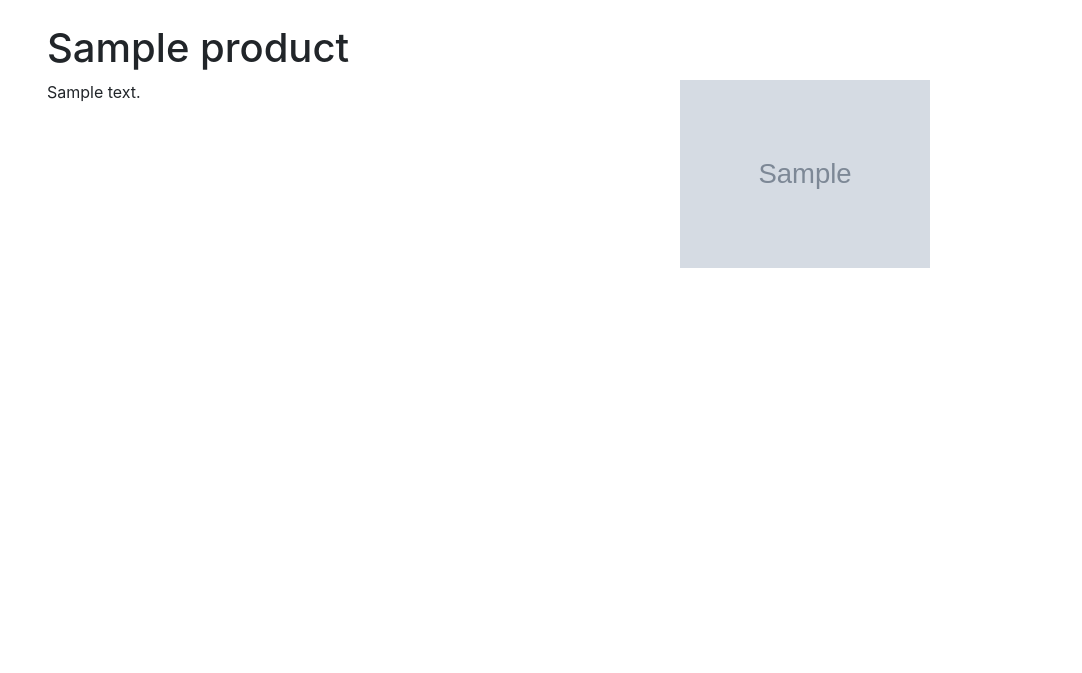
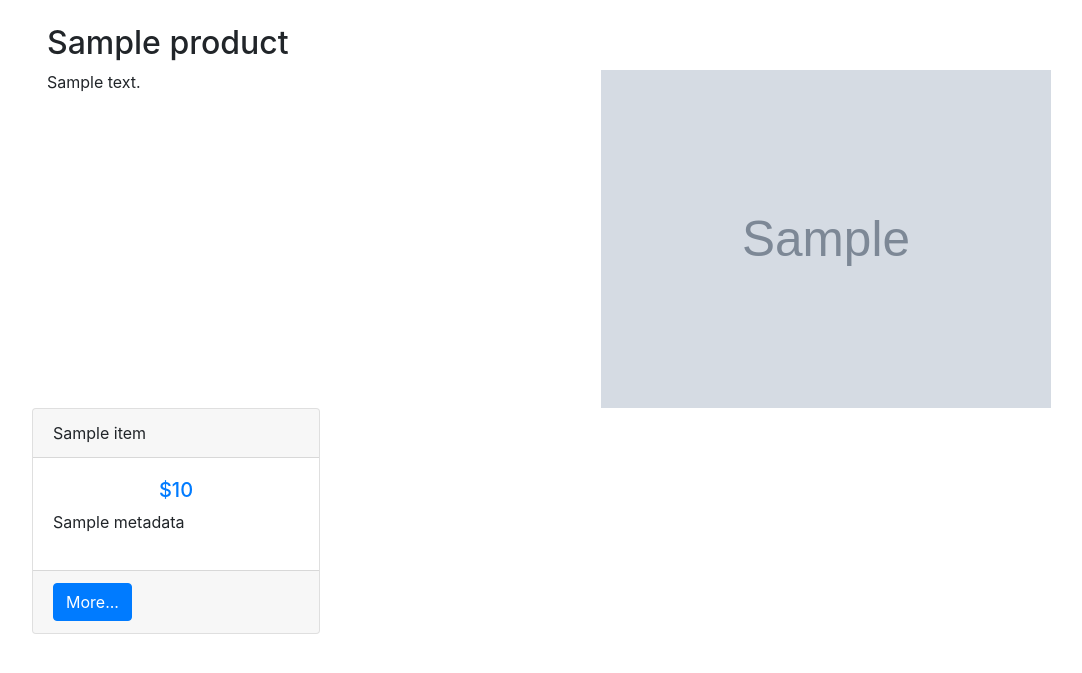
Before and after one commit to BTsykaniuk/computools, a Django app: template templates/product.html in a window 1280 px wide. Shown: the part 56-729 px from the top of the page, without its empty margins (133-1215 px from the left). Run offline with Django 3.2, Linux system fonts and the light colour scheme; tables that the repository leaves empty hold one stand-in row (values such as "Sample post"); the template is opened without the code that fills it: values that come from a table or form of the project are taken from there, most other values are stand-ins (such as "Sample title", 1, 10 or a date in 2020); grey boxes marked "Sample" are stand-in pictures; data that the repository does not hold is empty; some libraries are stand-ins or nearby versions.

Commit message:
Add view to Item

```diff
--- a/products/models.py
+++ b/products/models.py
@@ -1,5 +1,6 @@
 from django.db import models
 from django.contrib.postgres.fields import JSONField
+from django.utils.text import slugify
 
 
 class BaseModel(models.Model):
@@ -15,9 +16,14 @@ class Product(BaseModel):
     description = models.TextField(max_length=800)
     active = models.BooleanField(default=False)
     image = models.ImageField(upload_to='products_images/')
+    slug = models.SlugField(max_length=50, unique=True, db_index=True, editable=False)
 
     def __str__(self):
         return self.name
+
+    def save(self, *args, **kwargs):
+        self.slug = slugify(self.name)
+        return super(Product, self).save(*args, **kwargs)
 
 
 class Item(BaseModel):
@@ -26,7 +32,6 @@ class Item(BaseModel):
     active = models.BooleanField(default=False)
     price = models.DecimalField(max_digits=10, decimal_places=2)
     metadata = JSONField(default=None)
-    slug = models.SlugField(max_length=50, unique=True, db_index=True, editable=False)
 
     def __str__(self):
         return f'{self.name} item'
--- a/products/urls.py
+++ b/products/urls.py
@@ -17,6 +17,6 @@ from django.urls import path
 from .views import *
 
 urlpatterns = [
-    path('', ProductList.as_view(), name='index'),
-    path('product/<int:pk>', ProductDetails.as_view(), name='product-details'),
+    path('', ProductListView.as_view(), name='index'),
+    path('product/<slug:slug>', ProductDetailsView.as_view(), name='product-details'),
 ]
--- a/templates/index.html
+++ b/templates/index.html
@@ -10,7 +10,7 @@
                 <img class="card-img-top" src="{{ product.image.url }}" alt="Card image cap">
                 <div class="card-body">
                     <h4 class="card-title">{{ product.name }}</h4>
-                    <a href="{% url "product-details" pk=product.pk %}" class="btn btn-primary card-btn">More...</a>
+                    <a href="{% url "product-details" slug=product.slug %}" class="btn btn-primary card-btn">More...</a>
                 </div>
             </div>
         {% endfor %}
--- /dev/null
+++ b/templates/metadata.html
@@ -0,0 +1,5 @@
+{% block content %}
+    {% for i in key %}
+        {{ i }}
+    {% endfor %}
+{% endblock %}
--- a/templates/product.html
+++ b/templates/product.html
@@ -3,16 +3,40 @@
 
 
 {% block content %}
-    <h1>{{ product.name }}</h1>
+    <h2>{{ product.name }}</h2>
 
     <div class="row">
-        <div class="col-md-8">
+        <div class="col-md-7">
             <p>{{ product.description }}</p>
         </div>
 
-        <div class="col-md-4">
-             <img src="{{ product.image.url }}" alt="{{ product.name }}" style="width: 250px;">
+        <div class="col-md-5">
+            <img src="{{ product.image.url }}" alt="{{ product.name }}" style="width: 450px;">
         </div>
     </div>
 
+    <div class="row">
+        <div class="card-columns">
+            {% for item in items %}
+                <div class="card" style="width: 18rem;">
+                    <div class="card-header">{{ item.name }}</div>
+
+                    <div class="card-body">
+                        <h5 class="text-center text-primary">${{ item.price }}</h5>
+
+                        <p>
+                            {%  include 'metadata.html' with key=item.metadata %}
+                        </p>
+                    </div>
+
+                    <div class="card-footer">
+                        <a href="{% url "product-details" slug=product.slug %}" class="btn btn-primary card-btn">
+                            More...
+                        </a>
+                    </div>
+
+                </div>
+            {% endfor %}
+        </div>
+
 {% endblock %}
--- a/test_store/settings.py
+++ b/test_store/settings.py
@@ -76,7 +76,7 @@ WSGI_APPLICATION = 'test_store.wsgi.application'
 DATABASES = {
     'default': {
         'ENGINE': 'django.db.backends.postgresql_psycopg2',
-        'NAME': 'storedb',
+        'NAME': 'store',
         'USER': 'bts',
         'PASSWORD': '1991',
         'HOST': '127.0.0.1',
```
Also changed, not shown: products/views.py (+10 -5 lines), products/migrations/0001_initial.py, products/migrations/0002_auto_20180720_0834.py (deleted).
